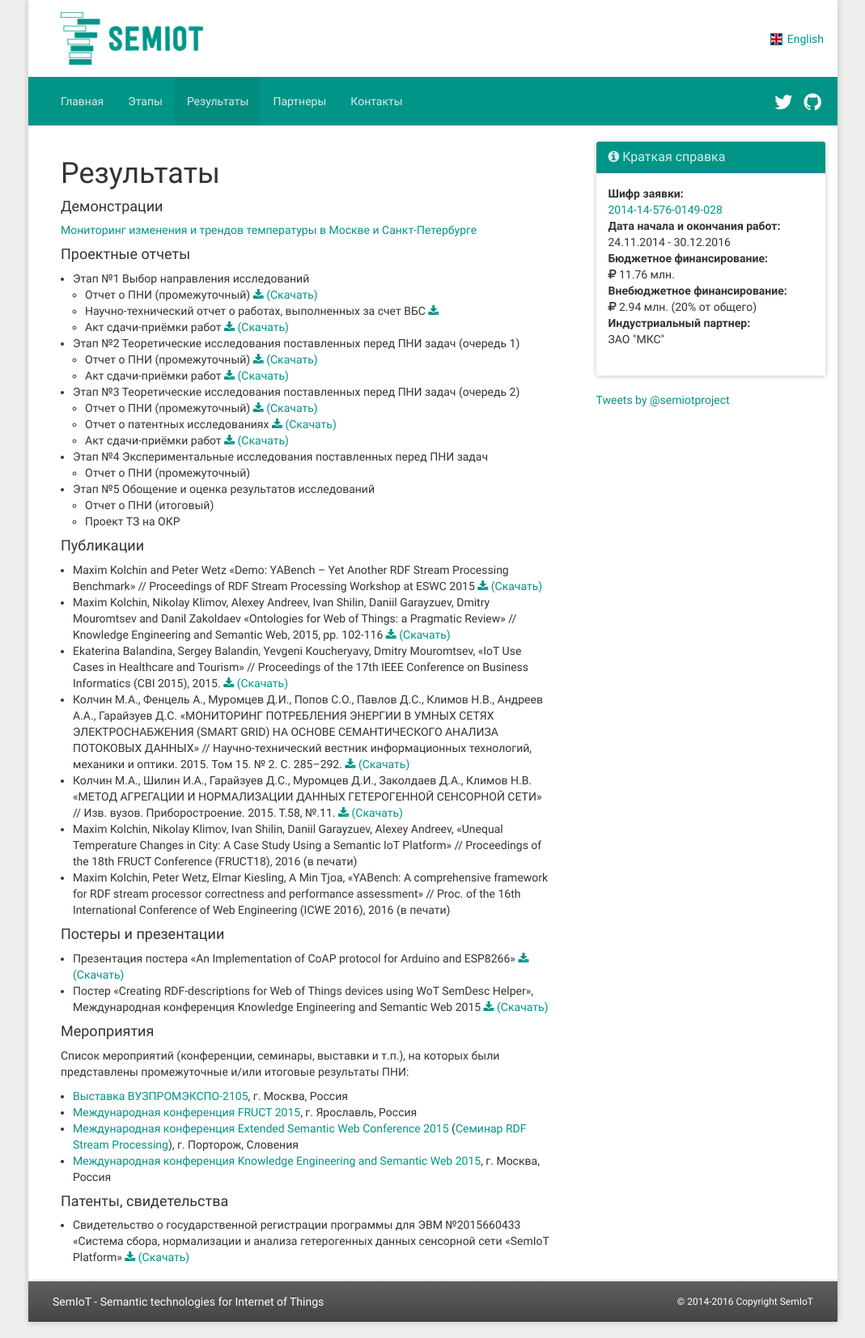
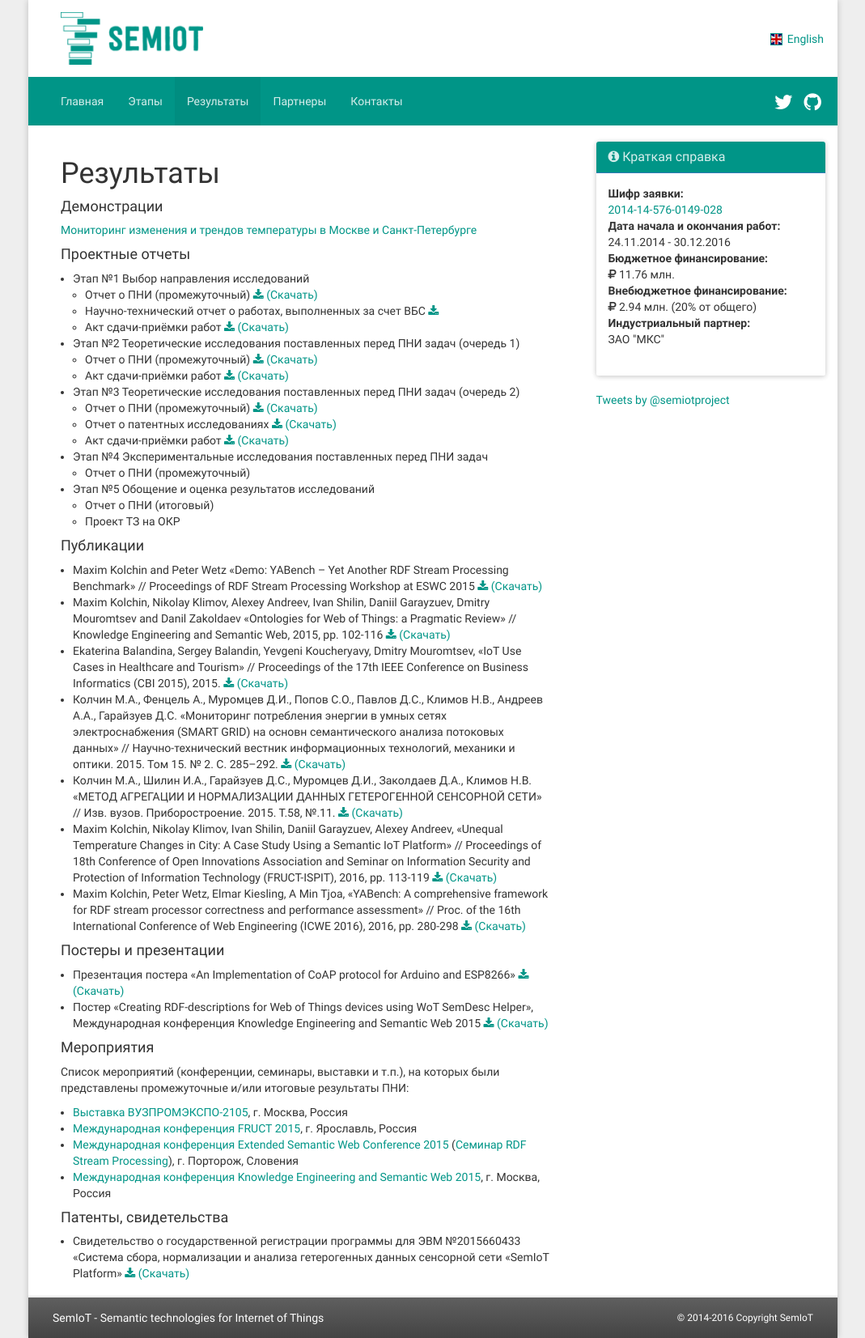
Before and after one commit to semiotproject/semiotproject.github.io, a Jekyll site: the page built from results.md, in a window 1280 px wide. Shown: the whole page at 81% size, without its empty margins (105-1174 px from the left). Built offline with Jekyll 4.4.1, drawn with Linux system fonts in a browser that asks for light colours; nearby versions of some CDN libraries; comment, search, counter and statistics services are not loaded.

Commit message:
Added links to latest papers

```diff
--- a/results.md
+++ b/results.md
@@ -37,11 +37,11 @@ group: ru
 * Maxim Kolchin and Peter Wetz &laquo;Demo: YABench – Yet Another RDF Stream Processing Benchmark&raquo; // Proceedings of RDF Stream Processing Workshop at ESWC 2015 [<i class="fa fa-download"></i> (Скачать)](https://www.w3.org/community/rsp/files/2015/05/RSP_Workshop_2015_submission_14.pdf)
 * Maxim Kolchin, Nikolay Klimov, Alexey Andreev, Ivan Shilin, Daniil Garayzuev, Dmitry Mouromtsev and Danil Zakoldaev &laquo;Ontologies for Web of Things: a Pragmatic Review&raquo; // Knowledge Engineering and Semantic Web, 2015, pp. 102-116 [<i class="fa fa-download"></i> (Скачать)](http://dx.doi.org/10.1007/978-3-319-24543-0_8)
 * Ekaterina Balandina, Sergey Balandin, Yevgeni Koucheryavy, Dmitry Mouromtsev, &laquo;IoT Use Cases in Healthcare and Tourism&raquo; // Proceedings of the 17th IEEE Conference on Business Informatics (CBI 2015), 2015. [<i class="fa fa-download"></i> (Скачать)](http://dx.doi.org/10.1109/CBI.2015.16)
-* Колчин М.А., Фенцель А., Муромцев Д.И., Попов С.О., Павлов Д.С., Климов Н.В., Андреев А.А., Гарайзуев Д.С. &laquo;МОНИТОРИНГ ПОТРЕБЛЕНИЯ ЭНЕРГИИ В УМНЫХ СЕТЯХ ЭЛЕКТРОСНАБЖЕНИЯ (SMART GRID) НА ОСНОВЕ СЕМАНТИЧЕСКОГО АНАЛИЗА ПОТОКОВЫХ ДАННЫХ&raquo; // Научно-технический вестник информационных технологий, механики и оптики. 2015. Том 15. № 2. С. 285–292. [<i class="fa fa-download"></i> (Скачать)](http://ntv.ifmo.ru/ru/article/12561/monitoring_potrebleniya_energii_v_umnyh_setyah_elektrosnabzheniya_%28SMART_GRID%29_na_osnove_semanticheskogo_analiza_potokovyh_dannyh.htm)
+* Колчин М.А., Фенцель А., Муромцев Д.И., Попов С.О., Павлов Д.С., Климов Н.В., Андреев А.А., Гарайзуев Д.С. &laquo;Мониторинг потребления энергии в умных сетях электроснабжения (SMART GRID) на основн семантического анализа потоковых данных&raquo; // Научно-технический вестник информационных технологий, механики и оптики. 2015. Том 15. № 2. С. 285–292. [<i class="fa fa-download"></i> (Скачать)](http://ntv.ifmo.ru/ru/article/12561/monitoring_potrebleniya_energii_v_umnyh_setyah_elektrosnabzheniya_%28SMART_GRID%29_na_osnove_semanticheskogo_analiza_potokovyh_dannyh.htm)
 * Колчин М.А., Шилин И.А., Гарайзуев Д.С., Муромцев Д.И., Заколдаев Д.А., Климов Н.В. &laquo;МЕТОД АГРЕГАЦИИ И НОРМАЛИЗАЦИИ ДАННЫХ ГЕТЕРОГЕННОЙ СЕНСОРНОЙ СЕТИ&raquo; // Изв. вузов. Приборостроение. 2015. Т.58, №.11. [<i class="fa fa-download"></i> (Скачать)](http://pribor.ifmo.ru/ru/article/14172/metod_agregacii_i_normalizacii_dannyh_geterogennoy_sensornoy_seti.htm)
 * Maxim Kolchin, Nikolay Klimov, Ivan Shilin, Daniil Garayzuev, Alexey Andreev, &laquo;Unequal Temperature Changes in City:
-A Case Study Using a Semantic IoT Platform&raquo; // Proceedings of the 18th FRUCT Conference (FRUCT18), 2016 (в печати)
-* Maxim Kolchin, Peter Wetz, Elmar Kiesling, A Min Tjoa, &laquo;YABench: A comprehensive framework for RDF stream processor correctness and performance assessment&raquo; // Proc. of the 16th International Conference of Web Engineering (ICWE 2016), 2016 (в печати)
+A Case Study Using a Semantic IoT Platform&raquo; // Proceedings of 18th Conference of Open Innovations Association and Seminar on Information Security and Protection of Information Technology (FRUCT-ISPIT), 2016, pp. 113-119 [<i class="fa fa-download"></i> (Скачать)](https://www.researchgate.net/publication/307940974_Unequal_Temperature_Changes_in_City_A_case_study_using_a_Semantic_IoT_platform)
+* Maxim Kolchin, Peter Wetz, Elmar Kiesling, A Min Tjoa, &laquo;YABench: A comprehensive framework for RDF stream processor correctness and performance assessment&raquo; // Proc. of the 16th International Conference of Web Engineering (ICWE 2016), 2016, pp. 280-298 [<i class="fa fa-download"></i> (Скачать)](https://www.researchgate.net/publication/303515047_YABench_A_Comprehensive_Framework_for_RDF_Stream_Processor_Correctness_and_Performance_Assessment)
 
 #### Постеры и презентации
 
```
